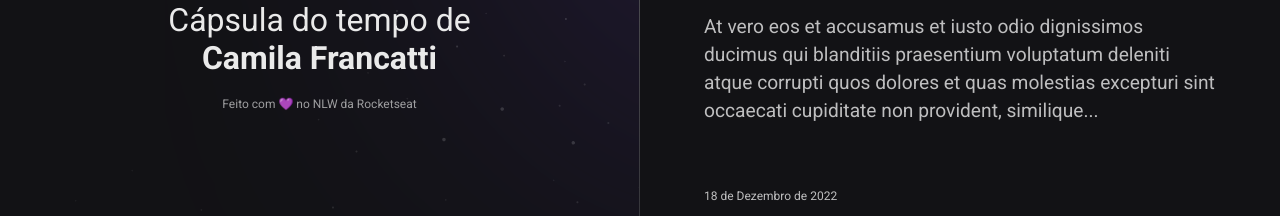
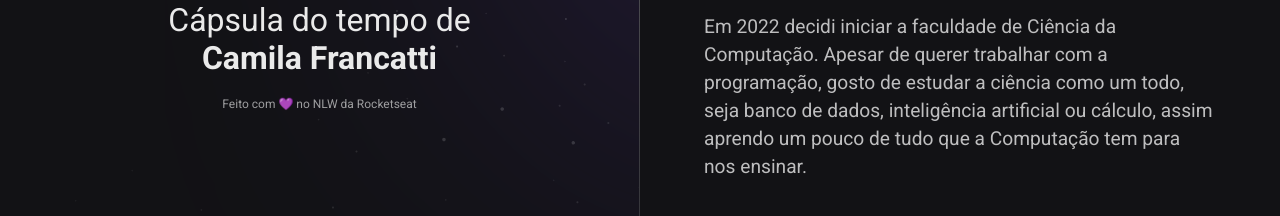
Before and after one commit to Alimacamila/nlw-spacetime, a plain HTML site: page index.html in a window 1280 px wide. Shown: the part 469-685 px from the top of the page. Drawn offline with Linux system fonts and the light colour scheme.

Commit message:
time capsule updates

```diff
--- a/index.html
+++ b/index.html
@@ -27,14 +27,11 @@
         <div>
           <img
             src="./assets/Início Faculdade.png"
-            alt="Registros do início da faculdade de Ciências da Computação"
+            alt="Início da faculdade de Ciência da Computação"
           />
         </div>
         <p>
-          At vero eos et accusamus et iusto odio dignissimos ducimus qui
-          blanditiis praesentium voluptatum deleniti atque corrupti quos dolores
-          et quas molestias excepturi sint occaecati cupiditate non provident,
-          similique...
+          Em 2022 decidi iniciar a faculdade de Ciência da Computação. Apesar de querer trabalhar com a programação, gosto de estudar a ciência como um todo, seja banco de dados, inteligência artificial ou cálculo, assim aprendo um pouco de tudo que a Computação tem para nos ensinar.
         </p>
       </div>
 
@@ -48,14 +45,11 @@
         <div>
           <img
             src="./assets/Bootcamp.png"
-            alt="Certificado e Pokedex do Bootcamp Orange Tech+"
+            alt="Pokedex do Bootcamp Orange Tech+"
           />
         </div>
         <p>
-          At vero eos et accusamus et iusto odio dignissimos ducimus qui
-          blanditiis praesentium voluptatum deleniti atque corrupti quos dolores
-          et quas molestias excepturi sint occaecati cupiditate non provident,
-          similique...
+          Participei de um Bootcamp de Front-end, o qual tive meu primeiro contato com javascript, html, css, react, git e github. A Pokedex foi o projeto que eu mais foquei ao longo desse estudo e ficou registrado como meu primeiro site -mesmo sem ter publicado.
         </p>
       </a>
 
@@ -73,10 +67,7 @@
           />
         </div>
         <p>
-          At vero eos et accusamus et iusto odio dignissimos ducimus qui
-          blanditiis praesentium voluptatum deleniti atque corrupti quos dolores
-          et quas molestias excepturi sint occaecati cupiditate non provident,
-          similique...
+          O NLW Setup foi o primeiro evento da Rocketseat que eu participei. Nele, desenvolvi um site de registro de hábitos comuns do dia a dia. Foi meu primeiro site publicado e organizado de forma mais profissional.
         </p>
       </a>
 
@@ -94,10 +85,7 @@
           />
         </div>
         <p>
-          At vero eos et accusamus et iusto odio dignissimos ducimus qui
-          blanditiis praesentium voluptatum deleniti atque corrupti quos dolores
-          et quas molestias excepturi sint occaecati cupiditate non provident,
-          similique...
+          A Jornada do Zero à Primeira Vaga foi um evento também promovido pela Rocketseat. Nele, aprendi sobre Langing Pages e utilizei de tecnologias como HTML e CSS para a estilização.
         </p>
       </a>
     </nav>
```
Also changed, not shown: assets/Bootcamp.png, assets/Início Faculdade.png, assets/Jornada.png, assets/NLW Setup.png, 1 other file.
